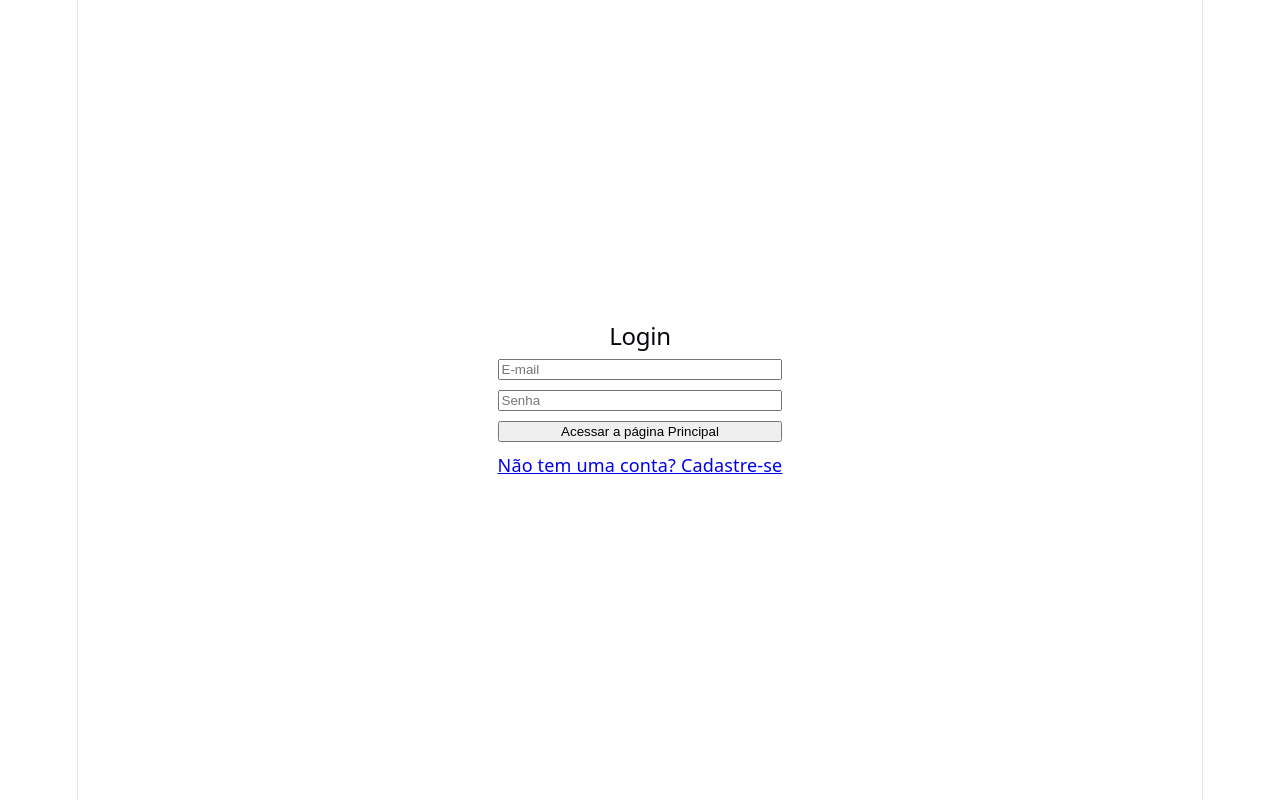
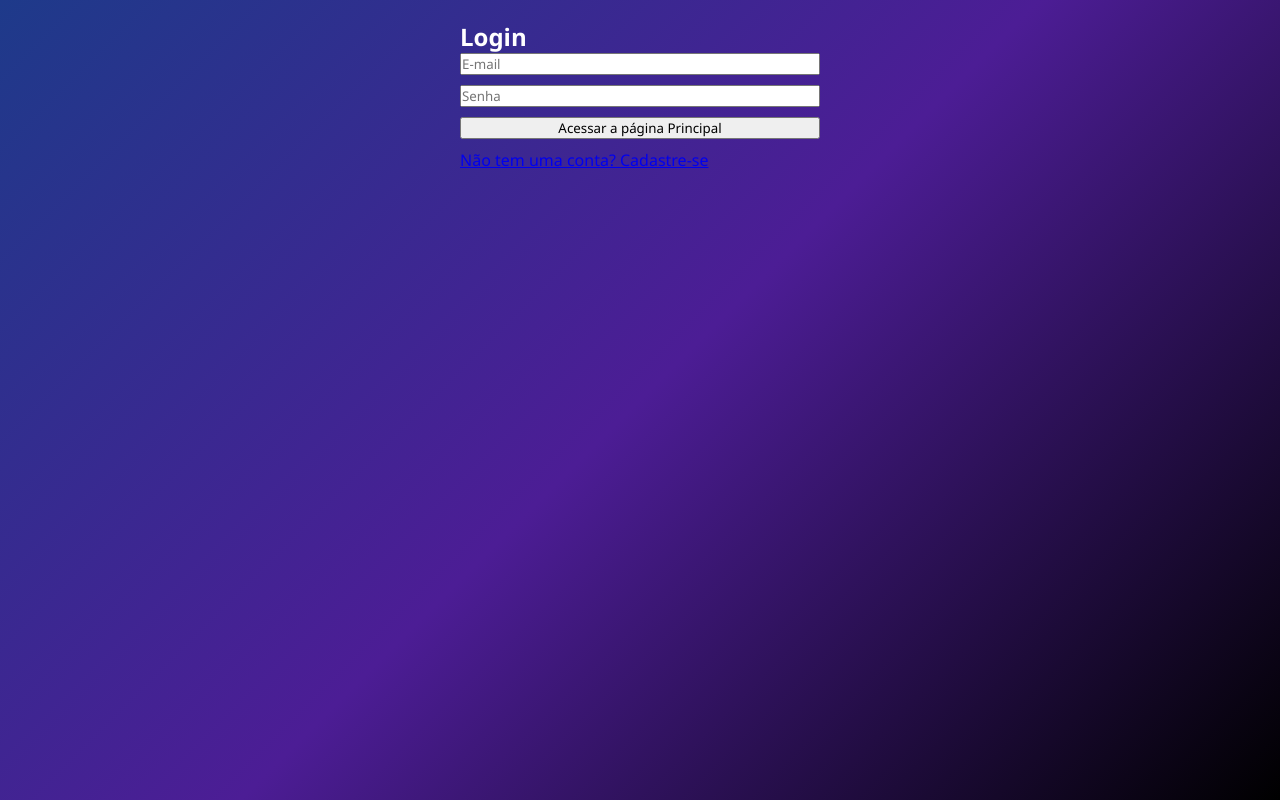
Before and after one commit to GAB4XGAB4/scoltdutch, a React (Vite) app: page /login in a window 1280 px wide. Built offline with nearby package versions, Linux system fonts and the light colour scheme.

Commit message:
feat: aplica design system e glassmorphism

```diff
--- a/src/index.css
+++ b/src/index.css
@@ -1,111 +1,81 @@
 :root {
-  --text: #6b6375;
-  --text-h: #08060d;
-  --bg: #fff;
-  --border: #e5e4e7;
-  --code-bg: #f4f3ec;
-  --accent: #aa3bff;
-  --accent-bg: rgba(170, 59, 255, 0.1);
-  --accent-border: rgba(170, 59, 255, 0.5);
-  --social-bg: rgba(244, 243, 236, 0.5);
-  --shadow:
-    rgba(0, 0, 0, 0.1) 0 10px 15px -3px, rgba(0, 0, 0, 0.05) 0 4px 6px -2px;
-
-  --sans: system-ui, 'Segoe UI', Roboto, sans-serif;
-  --heading: system-ui, 'Segoe UI', Roboto, sans-serif;
-  --mono: ui-monospace, Consolas, monospace;
-
-  font: 18px/145% var(--sans);
-  letter-spacing: 0.18px;
-  color-scheme: light dark;
-  color: var(--text);
-  background: var(--bg);
-  font-synthesis: none;
-  text-rendering: optimizeLegibility;
-  -webkit-font-smoothing: antialiased;
-  -moz-osx-font-smoothing: grayscale;
-
-  @media (max-width: 1024px) {
-    font-size: 16px;
-  }
+  --color-primary: #3b82f6;
+  --color-secondary: #a855f7;
+  --color-white: #ffffff;
+  --color-error: rgba(239, 68, 68, 0.2);
+  --color-error-text: #fca5a5;
+  --glass-bg: rgba(255, 255, 255, 0.05);
+  --glass-border: rgba(255, 255, 255, 0.1);
 }
 
-@media (prefers-color-scheme: dark) {
-  :root {
-    --text: #9ca3af;
-    --text-h: #f3f4f6;
-    --bg: #16171d;
-    --border: #2e303a;
-    --code-bg: #1f2028;
-    --accent: #c084fc;
-    --accent-bg: rgba(192, 132, 252, 0.15);
-    --accent-border: rgba(192, 132, 252, 0.5);
-    --social-bg: rgba(47, 48, 58, 0.5);
-    --shadow:
-      rgba(0, 0, 0, 0.4) 0 10px 15px -3px, rgba(0, 0, 0, 0.25) 0 4px 6px -2px;
-  }
+* { box-sizing: border-box; margin: 0; padding: 0; font-family: 'Segoe UI', sans-serif; }
 
-  #social .button-icon {
-    filter: invert(1) brightness(2);
-  }
+body {
+  background: linear-gradient(135deg, #1e3a8a 0%, #4c1d95 50%, #000000 100%);
+  background-attachment: fixed;
+  color: var(--color-white);
+  overflow-x: hidden;
 }
 
-body {
-  margin: 0;
+.app-container { display: flex; flex-direction: row; min-height: 100vh; width: 100vw; }
+
+.main-content { flex: 1; padding: 40px; display: flex; justify-content: center; align-items: center; transition: padding-right 0.3s ease; }
+.main-content.with-navbar { padding-right: 120px; }
+.main-content.shrink { padding-right: 290px; }
+
+/* Para as páginas que estão soltas (sem o container principal) */
+.standalone-page { display: flex; justify-content: center; align-items: center; min-height: 100vh; width: 100vw; padding: 20px; }
+
+.navbar {
+  position: fixed; top: 0; right: 0; height: 100vh;
+  background: rgba(0, 0, 0, 0.4);
+  backdrop-filter: blur(10px);
+  border-left: 1px solid var(--glass-border);
+  transition: width 0.3s ease; display: flex; flex-direction: column; z-index: 100; width: 80px;
+}
+.navbar.expanded { width: 250px; }
+
+.nav-toggle { background: transparent; border: none; color: var(--color-white); font-size: 1.8rem; padding: 24px; cursor: pointer; display: flex; align-items: center; justify-content: center; transition: color 0.3s; }
+.navbar.expanded .nav-toggle { justify-content: flex-start; padding-left: 28px; }
+.nav-toggle:hover { color: var(--color-primary); }
+
+.nav-links { display: flex; flex-direction: column; gap: 12px; margin-top: 20px; padding: 0 12px; }
+.nav-item { display: flex; align-items: center; padding: 14px; color: var(--color-white); text-decoration: none; border-radius: 12px; transition: all 0.3s ease; overflow: hidden; white-space: nowrap; }
+.nav-item:hover { background: var(--glass-bg); color: var(--color-primary); }
+.nav-item.active { background: rgba(255, 255, 255, 0.1); border-right: 4px solid var(--color-secondary); }
+
+.nav-icon { font-size: 1.5rem; min-width: 32px; display: flex; justify-content: center; }
+.nav-text { margin-left: 16px; font-weight: 500; opacity: 0; transition: opacity 0.3s; }
+.navbar.expanded .nav-text { opacity: 1; }
+
+.page-container {
+  background: var(--glass-bg); backdrop-filter: blur(15px); padding: 40px; border-radius: 20px; border: 1px solid var(--glass-border);
+  box-shadow: 0 10px 30px rgba(0,0,0,0.5); width: 100%; max-width: 480px;
 }
 
-#root {
-  width: 1126px;
-  max-width: 100%;
-  margin: 0 auto;
-  text-align: center;
-  border-inline: 1px solid var(--border);
-  min-height: 100svh;
-  display: flex;
-  flex-direction: column;
-  box-sizing: border-box;
+.page-title { margin-bottom: 30px; text-align: center; color: var(--color-white); font-size: 2rem; font-weight: 600; text-shadow: 0 2px 4px rgba(0,0,0,0.3); }
+
+.form-group { display: flex; flex-direction: column; gap: 16px; margin-bottom: 24px; }
+
+.input-field {
+  padding: 14px 18px; border: 1px solid var(--glass-border); border-radius: 12px; outline: none; transition: all 0.3s ease;
+  font-size: 1rem; color: var(--color-white); background-color: rgba(0,0,0,0.2);
 }
+.input-field::placeholder { color: rgba(255,255,255,0.5); }
+.input-field:focus { border-color: var(--color-primary); background-color: rgba(0,0,0,0.4); box-shadow: 0 0 0 4px rgba(59, 130, 246, 0.15); }
 
-h1,
-h2 {
-  font-family: var(--heading);
-  font-weight: 500;
-  color: var(--text-h);
+.btn-primary {
+  width: 100%; padding: 16px; background: linear-gradient(135deg, var(--color-primary), var(--color-secondary));
+  color: var(--color-white); border: none; border-radius: 12px; font-size: 1.1rem; font-weight: 600; cursor: pointer; transition: transform 0.2s, box-shadow 0.2s;
 }
+.btn-primary:hover { transform: translateY(-2px); box-shadow: 0 8px 20px rgba(168, 85, 247, 0.4); }
 
-h1 {
-  font-size: 56px;
-  letter-spacing: -1.68px;
-  margin: 32px 0;
-  @media (max-width: 1024px) {
-    font-size: 36px;
-    margin: 20px 0;
-  }
-}
-h2 {
-  font-size: 24px;
-  line-height: 118%;
-  letter-spacing: -0.24px;
-  margin: 0 0 8px;
-  @media (max-width: 1024px) {
-    font-size: 20px;
-  }
-}
-p {
-  margin: 0;
-}
+.link-text { display: block; text-align: center; margin-top: 20px; color: var(--color-white); text-decoration: none; font-weight: 500; opacity: 0.8; }
+.link-text:hover { opacity: 1; text-decoration: underline; }
 
-code,
-.counter {
-  font-family: var(--mono);
-  display: inline-flex;
-  border-radius: 4px;
-  color: var(--text-h);
-}
+.error-msg { background: var(--color-error); color: var(--color-error-text); padding: 12px; border-radius: 8px; margin-bottom: 20px; font-size: 0.95rem; text-align: center; border: 1px solid rgba(239, 68, 68, 0.3); }
 
-code {
-  font-size: 15px;
-  line-height: 135%;
-  padding: 4px 8px;
-  background: var(--code-bg);
-}
+.profile-avatar { width: 100px; height: 100px; background: linear-gradient(135deg, var(--color-primary), var(--color-secondary)); border-radius: 50%; margin: 0 auto 20px; display: flex; align-items: center; justify-content: center; color: white; font-size: 2.5rem; box-shadow: 0 4px 15px rgba(0,0,0,0.3); }
+.profile-info { margin-top: 20px; background: rgba(0,0,0,0.2); padding: 20px; border-radius: 12px; text-align: left; border: 1px solid var(--glass-border); }
+.profile-info p { margin-bottom: 10px; font-size: 1.1rem; }
+.profile-info strong { color: var(--color-primary); }
```
